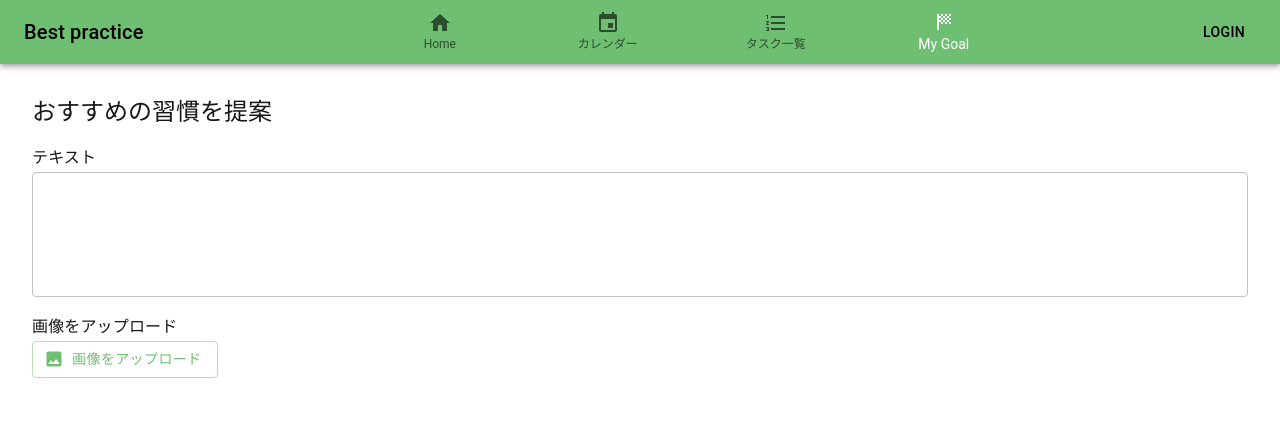
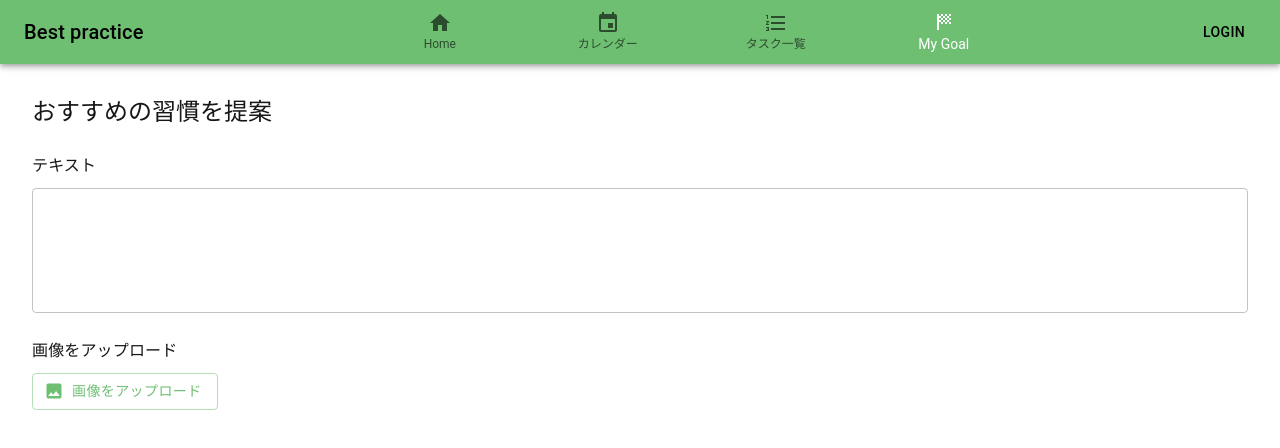
Before and after one commit to s1F102201492/my-schedule, a Next.js app: page /goal in a window 1280 px wide. Shown: the top 448 px of the page. Built offline with nearby package versions, Linux system fonts and the light colour scheme; no server answers; the database is empty; what @mui/material-nextjs would draw is missing.

Commit message:
習慣提案フォーム完成

```diff
--- a/app/components/goal/GoalSetting.tsx
+++ b/app/components/goal/GoalSetting.tsx
@@ -1,6 +1,6 @@
 'use client';
 
-import { Box, Button, Container, Dialog, DialogContent, DialogTitle, IconButton, List, ListItem, Step, StepLabel, Stepper, TextField, Typography } from '@mui/material'
+import { Box, Button, TextField, Typography } from '@mui/material'
 import React, { useState } from 'react'
 import ImageIcon from '@mui/icons-material/Image';
 
@@ -8,19 +8,17 @@ const GoalSetting = () => {
     const [text, setText] = useState<string>("");
     const inputText = (e: React.ChangeEvent<HTMLInputElement>) => {
         setText(e.target.value);
-    }
+    };
 
     const [img, setImg] = useState<string>("");
     const handleSetImg = (e: React.ChangeEvent<HTMLInputElement>) => {
-        const file: FileList | null = e.target.files;
+        const file: File | undefined = e.target.files?.[0];
         console.log(file)
-        if (file === null || undefined || "") {
+        if (!file) {
             return ;
         } else {
-            console.log(file)
-            const imageUrl = URL.createObjectURL(file[0])
+            const imageUrl = URL.createObjectURL(file);
             setImg(imageUrl);
-
         }
     }
 
@@ -30,11 +28,12 @@ const GoalSetting = () => {
       <Typography variant='h5'>
         おすすめの習慣を提案
       </Typography>
-        <Box sx={{ mt: 2 }}>
+        <Box sx={{ mt: 3 }}>
           <Typography variant='subtitle1'>
             テキスト
           </Typography>
           <TextField
+          sx={{ mt: 1 }}
           fullWidth
           rows={4}
           multiline
@@ -43,16 +42,17 @@ const GoalSetting = () => {
           onChange={inputText}
            />
         </Box>
-        <Box sx={{ mt: 2 }}>
+        <Box sx={{ mt: 3 }}>
           <Typography variant='subtitle1'>
             画像をアップロード
           </Typography>
           <input
-          type='file'
+          type="file"
           style={{ display: "none" }}
           accept='image/*'
           id='img-upload'
           onChange={handleSetImg} />
+          <Box sx={{ mt: 1}}>
             <label htmlFor='img-upload'>
               <Button variant="outlined" component="span" startIcon={<ImageIcon />}>
                   画像をアップロード
@@ -61,6 +61,7 @@ const GoalSetting = () => {
             </label>
           </Box>
         </Box>
+     </Box>
     </div>
   )
 }
```
Lines whose indentation alone changed are shown as unchanged.
